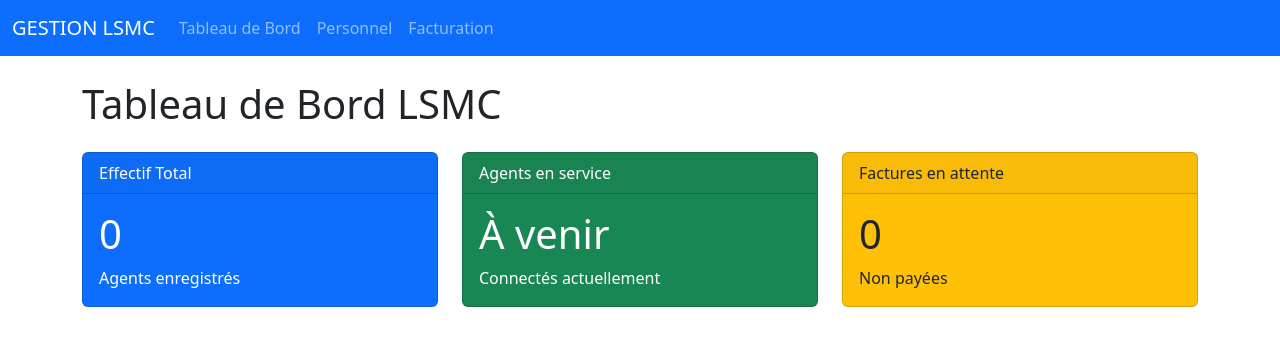
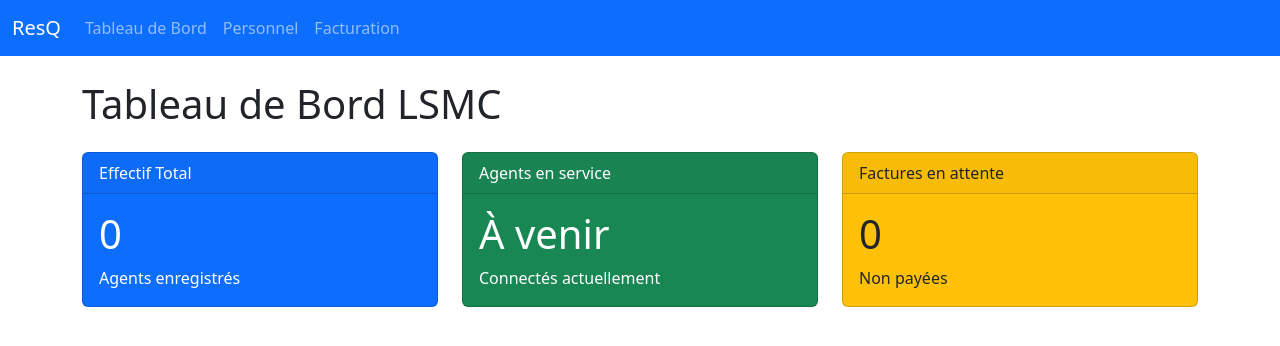
Before and after one commit to Nitram1706/lsmc, a PHP site: page /index.php in a window 1280 px wide. Shown: the top 346 px of the page. Run offline with PHP 8.4, Linux system fonts and the light colour scheme; data that the repository does not hold is empty.

Commit message:
Update header.php
Gestion LSMC -> ResQ

```diff
--- a/templates/header.php
+++ b/templates/header.php
@@ -2,14 +2,14 @@
 <html lang="fr">
 <head>
     <meta charset="UTF-8">
-    <title>Gestion LSMC</title>
+    <title>ResQ</title>
 
     <link href="https://cdn.jsdelivr.net/npm/bootstrap@5.3.2/dist/css/bootstrap.min.css" rel="stylesheet">
 </head>
 <body>
     <nav class="navbar navbar-expand-lg navbar-dark bg-primary">
         <div class="container-fluid">
-            <a class="navbar-brand" href="index.php">GESTION LSMC</a>
+            <a class="navbar-brand" href="index.php">ResQ</a>
 
             <div class="collapse navbar-collapse">
                 <ul class="navbar-nav">
```
